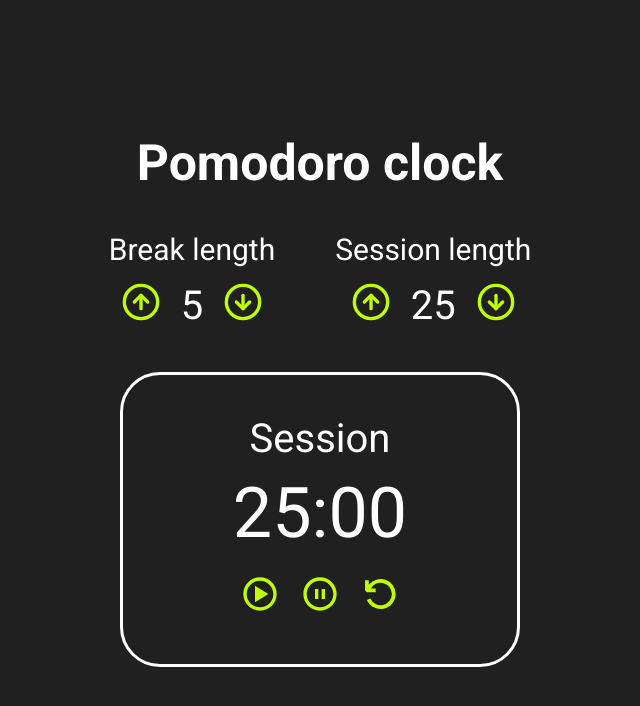
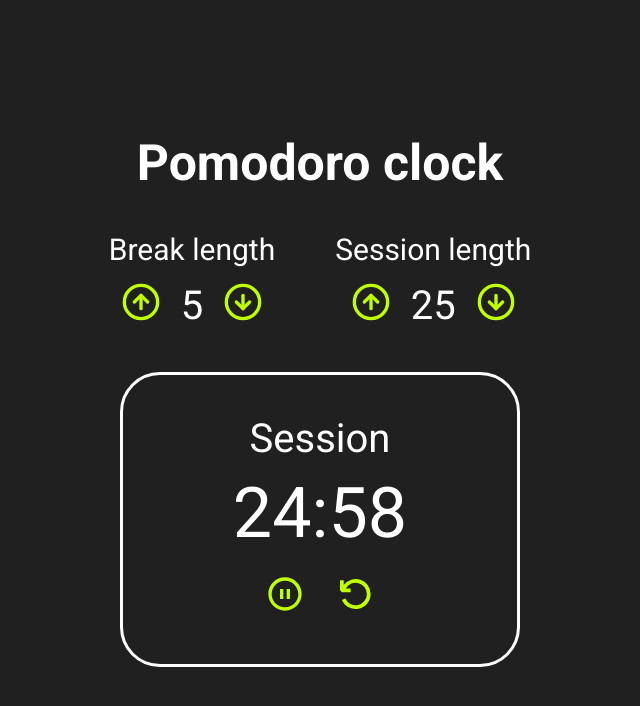
Before and after one commit to ondrejvosmera/freeCodeCamp-25-5_clock, a React (Create React App) app: page / in a window 1280 px wide. Both pictures are taken after a click on the button 580 px from the left and 598 px from the top of the page. Shown: the top 706 px of the page, without its empty margins (320-960 px from the left). Built offline with nearby package versions, Linux system fonts and the light colour scheme.

Commit message:
play+pause

```diff
--- a/src/App.css
+++ b/src/App.css
@@ -1,10 +1,10 @@
-@import url('https://fonts.googleapis.com/css2?family=Roboto:wght@300;400;700&display=swap');
+@import url("https://fonts.googleapis.com/css2?family=Roboto:wght@300;400;700&display=swap");
 
 * {
   box-sizing: border-box;
   margin: 0;
   padding: 0;
-  font-family: 'Roboto', sans-serif;
+  font-family: "Roboto", sans-serif;
 }
 
 body {
@@ -101,9 +101,19 @@ button:hover {
 }
 
 .control {
-  gap: 20px;
+  gap: 10px;
+  display: flex;
+  flex-direction: row;
 }
 
 .btn-control {
   padding: 0 10px 0 10px;
 }
+
+.hide {
+  display: none;
+}
+
+.show {
+  display: flex;
+}
--- a/src/App.js
+++ b/src/App.js
@@ -35,7 +35,13 @@ class App extends React.Component {
         isPlaying: true
       });
 
-      this.loop = setInterval(() => {}, 1000);
+      this.loop = setInterval(() => {
+        const { clock } = this.state;
+
+        this.setState ({
+          clock: clock - 1
+        });
+      }, 1000);
     }
   }
 
@@ -48,7 +54,7 @@ class App extends React.Component {
     let seconds = num % 60;
 
     seconds = seconds < 10 ? ('0' + seconds) : seconds;
-    return minutes + ":" + seconds;
+    return `${minutes}:${seconds}`;
   }
 
   render () {
@@ -57,8 +63,9 @@ class App extends React.Component {
       breakCount,
       sessionCount,
       clock,
-      currentTimer
-     } = this.state
+      currentTimer,
+      isPlaying
+     } = this.state;
 
     return (
       <div className='container'>
@@ -90,8 +97,8 @@ class App extends React.Component {
             <div className='timer'>{this.time_convert(clock)}</div>
 
             <div className='control'>
-              <button className='btn-control'><BiPlayCircle /></button>
-              <button className='btn-control'><BiPauseCircle /></button>
+              <button className={`btn-control ${isPlaying ? 'hide' : 'show'}`} onClick={this.handlePlayPause}><BiPlayCircle /></button>
+              <button className={`btn-control ${isPlaying ? 'show' : 'hide'}`} onClick={this.handlePlayPause}><BiPauseCircle /></button>
               <button className='btn-control'><VscDebugRestart /></button>
             </div>
           </div>
```
Also changed, not shown: 1 other file (tests, documents, lock files or other folders).
